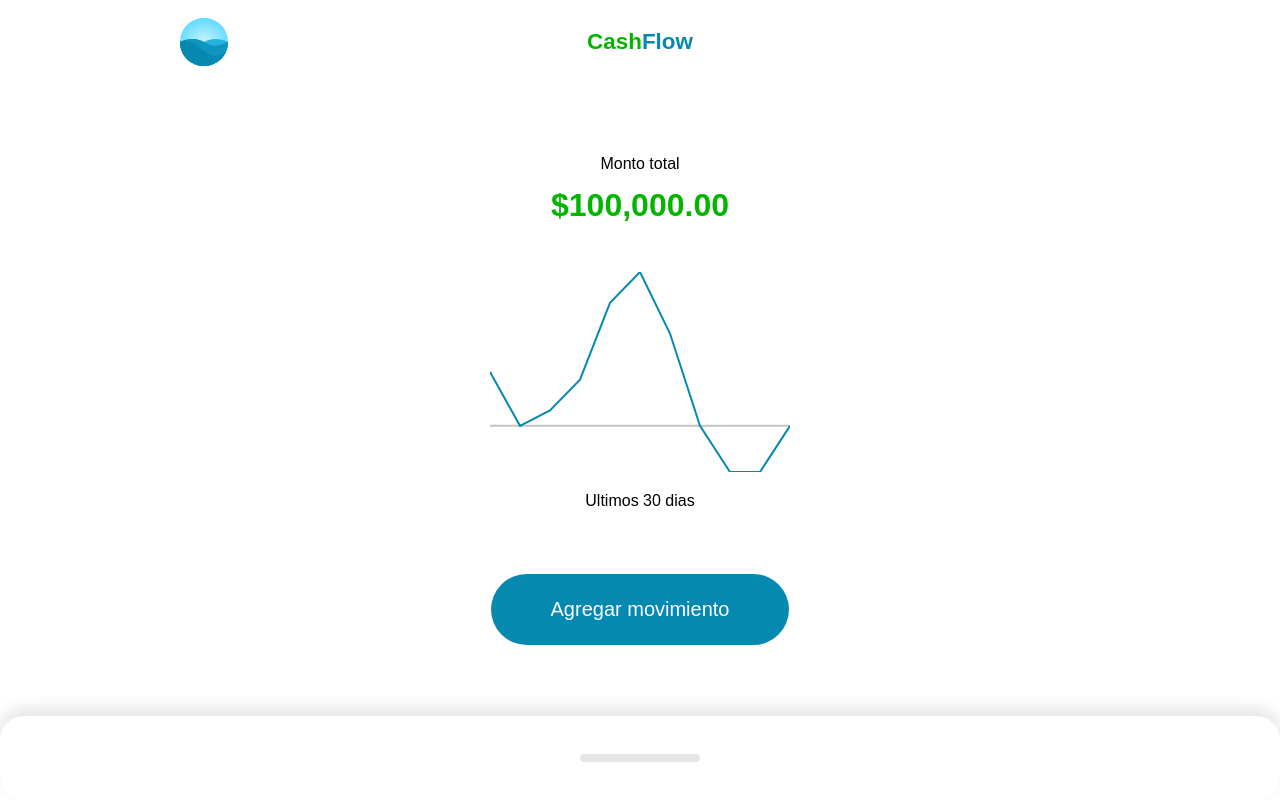
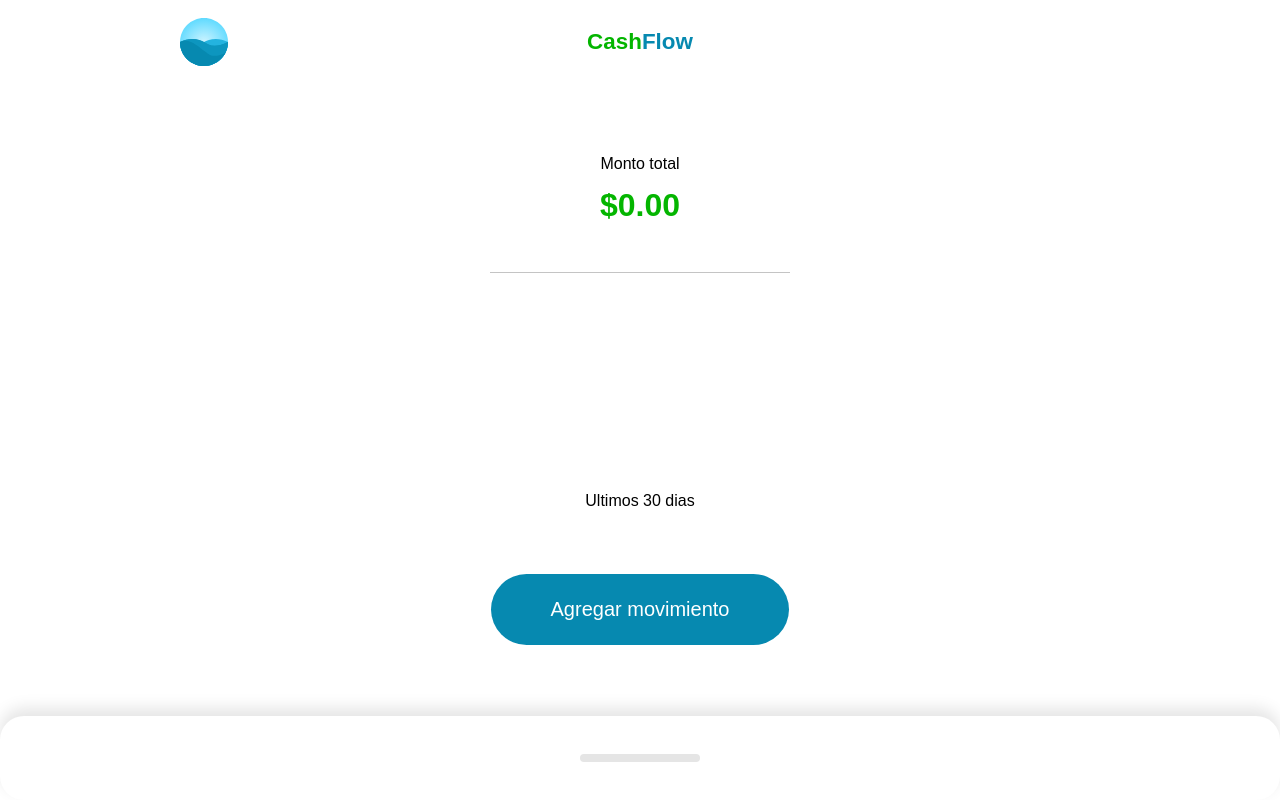
Before and after one commit to fjrp1412/CashFlow, a Vue app: page / in a window 1280 px wide. Built offline with nearby package versions, Linux system fonts and the light colour scheme.

Commit message:
fix some details in create and remove elements

```diff
--- a/src/components/Action.vue
+++ b/src/components/Action.vue
@@ -58,13 +58,19 @@ import Modal from "@/components/Modal.vue";
 const showModal = ref(false);
 const emit = defineEmits(["create"]);
 
-const newMovement = reactive({
+const initialValue = {
   title: "",
   description: "",
   amount: "",
   movementType: "Ingreso",
   time: new Date(),
-});
+};
+
+const newMovement = reactive({ ...initialValue });
+
+const resetForm = () => {
+  Object.assign(newMovement, initialValue);
+};
 
 const submit = () => {
   showModal.value = false;
@@ -73,7 +79,9 @@ const submit = () => {
       ? newMovement.amount
       : -newMovement.amount;
 
-  emit("create", newMovement);
+  emit("create", { ...newMovement });
+
+  resetForm();
 };
 </script>
 
--- a/src/components/Home.vue
+++ b/src/components/Home.vue
@@ -4,7 +4,7 @@
       <Header></Header>
     </template>
     <template #resume>
-      <Resume :label="label" :amount="amount" :totalAmount="100000">
+      <Resume :label="label" :amount="amount" :totalAmount="totalAmount">
         <template #graphic>
           <Graphic :amounts="amounts" />
         </template>
@@ -42,79 +42,16 @@ export default {
     return {
       amount: null,
       label: null,
-      movements: [
-        {
-          id: 1,
-          title: "Movimiento",
-          description: "Deposito de salario",
-          amount: 100,
-          time: new Date("08-04-2022"),
-        },
-        {
-          id: 2,
-          title: "Movimiento 1",
-          description: "Deposito de honorarios",
-          amount: 200,
-          time: new Date("08-04-2022"),
-        },
-        {
-          id: 3,
-          title: "Movimiento 3",
-          description: "Comida",
-          amount: 500,
-          time: new Date("08-04-2022"),
-        },
-        {
-          id: 4,
-          title: "Movimiento 4",
-          description: "Colegiatura",
-          amount: 200,
-          time: new Date("08-04-2022"),
-        },
-        {
-          id: 5,
-          title: "Movimiento 5",
-          description: "Reparación equipo",
-          amount: -400,
-          time: new Date("08-04-2022"),
-        },
-        {
-          id: 6,
-          title: "Movimiento 6",
-          description: "Reparación equipo",
-          amount: -600,
-          time: new Date("08-04-2022"),
-        },
-        {
-          id: 7,
-          title: "Movimiento 7",
-          description: "Reparación equipo",
-          amount: -300,
-          time: new Date("08-04-2022"),
-        },
-        {
-          id: 8,
-          title: "Movimiento 8",
-          description: "Reparación equipo",
-          amount: 0,
-          time: new Date("08-04-2022"),
-        },
-        {
-          id: 9,
-          title: "Movimiento 9",
-          description: "Reparación equipo",
-          amount: 300,
-          time: new Date("07-04-2022"),
-        },
-        {
-          id: 10,
-          title: "Movimiento 10",
-          description: "Reparación equipo",
-          amount: 500,
-          time: new Date("07-04-2022"),
-        },
-      ],
+      movements: [],
     };
+  },
+  mounted() {
+    const movements = JSON.parse(localStorage.getItem("movements"));
+    if (Array.isArray(movements)) {
+      this.movements = movements?.map((movement) => {
+        return { ...movement, time: new Date(movement.time) };
+      });
+    }
   },
   computed: {
     amounts() {
@@ -134,14 +71,23 @@ export default {
         }, 0);
       });
     },
+    totalAmount() {
+      return this.movements.reduce((acc, curr) => acc + curr.amount, 0);
+    },
   },
   methods: {
     create(payload) {
       payload.id = this.movements.length + 1;
       this.movements.push(payload);
+      this.save();
     },
     remove(id) {
       this.movements = this.movements.filter((movement) => movement.id !== id);
+      this.save();
+    },
+
+    save() {
+      localStorage.setItem("movements", JSON.stringify(this.movements));
     },
   },
 };
```
